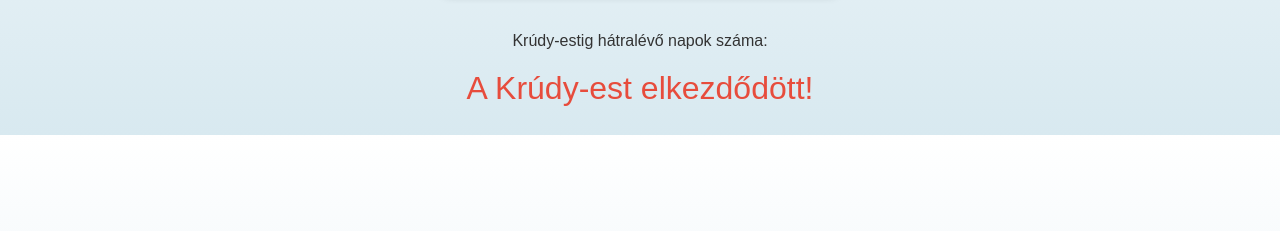
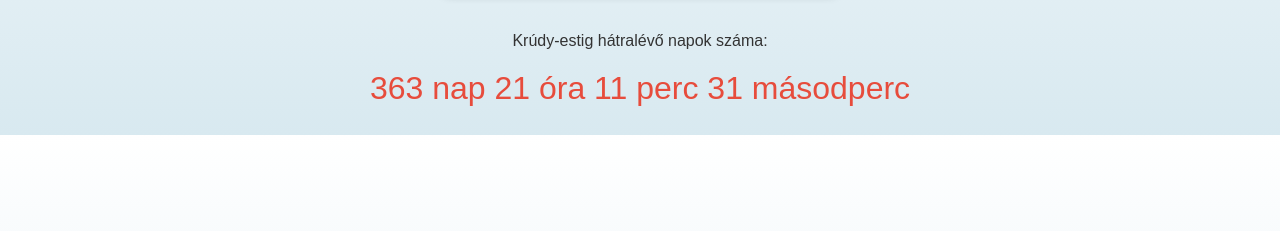
Before and after one commit to kellisz80/Krudy, a plain HTML site: page index.html in a window 1280 px wide. Shown: the part 435-666 px from the top of the page. Drawn offline with Linux system fonts and the light colour scheme.

Commit message:
Update index.html

```diff
--- a/index.html
+++ b/index.html
@@ -38,7 +38,7 @@
 
     <script>
         // Cél dátum beállítása
-        const targetDate = new Date("2025-06-20T18:00:00").getTime();
+        const targetDate = new Date("2026-06-19T18:00:00").getTime();
 
         function updateCountdown() {
             const now = new Date().getTime();
```
